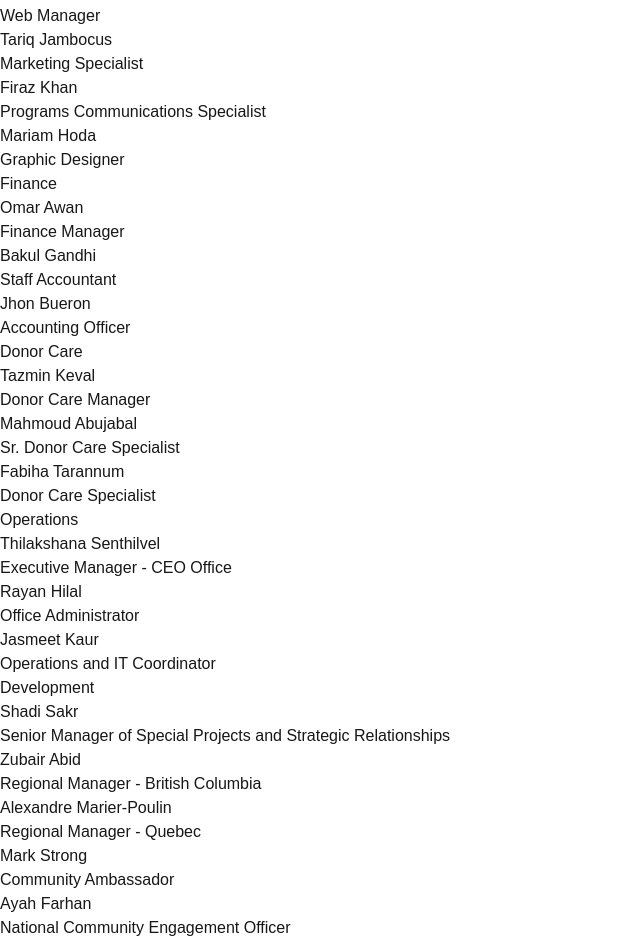
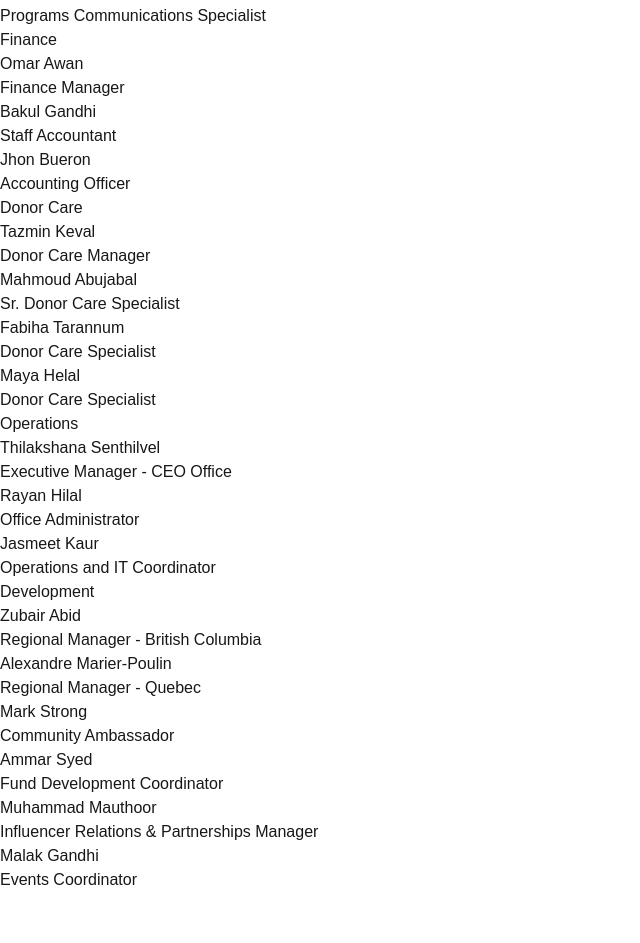
Before and after one commit to ziascode/teams, a Next.js app: page / in a window 1280 px wide. Shown: the part 980-1923 px from the top of the page, without its empty margins (0-640 px from the left). After the commit the page ends 1872 px from the top, so only its background shows below. Built offline with nearby package versions, Linux system fonts and the light colour scheme.

Commit message:
Added new team members and removed ex - employees

```diff
--- a/src/app/page.tsx
+++ b/src/app/page.tsx
@@ -77,22 +77,11 @@ const teamMembers = [
         quote: 'Education is our passport to the future, for tomorrow belongs to those who prepare for it today. - Malcolm X',
       },
       {
-        name: 'Musa Muhammad',
-        position: 'Programs Manager',
-        image: 'https://pennyappeal.ca/wp-content/uploads/2025/02/Musa-Muhammad-Programs-Managernewnewnew.jpg',
-        quote: 'Up up and away!',
-      },
-      {
         name: 'Saba Durrani',
         position: 'Grants Manager',
         image: 'https://pennyappeal.ca/wp-content/uploads/2025/02/Saba-Durrani-Grants-Managernewnewnew.jpg',
       },
-      {
-        name: 'Jenan Ghaly',
-        position: 'Program Support Officer',
-        image: 'https://pennyappeal.ca/wp-content/uploads/2024/03/Jenan.png',
-        quote: 'Never trust atoms; they make up everything',
-      },
+
       {
         name: 'Nimco Mohamed',
         position: 'Community Social Development Officer',
@@ -128,12 +117,7 @@ const teamMembers = [
         image: 'https://pennyappeal.ca/wp-content/uploads/2025/02/Firaz-Khan-Programs-Communications-Specialistnewnew.jpg',
         quote: 'Designing like there\'s no ctrl+z',
       },
-      {
-        name: 'Mariam Hoda',
-        position: 'Graphic Designer',
-        image: 'https://pennyappeal.ca/wp-content/uploads/2025/02/Mariam-Hoda-Graphic-Designernewnew.jpg',
-        quote: 'It\'s all good',
-      },
+
     ],
   },
   {
@@ -180,6 +164,12 @@ const teamMembers = [
         image: 'https://pennyappeal.ca/wp-content/uploads/2024/09/Untitled-design-3.png',
         quote: 'It’s only a crazy dream until you do it!',
       },
+      {
+        name: 'Maya Helal',
+        position: 'Donor Care Specialist',
+        image: 'https://pennyappeal.ca/wp-content/uploads/2025/06/Maya-Site.png',
+        quote: 'It’s only a crazy dream until you do it!',
+      },
     ],
   },
   {
@@ -209,12 +199,7 @@ const teamMembers = [
   {
     category: 'Development',
     members: [
-      {
-        name: 'Shadi Sakr',
-        position: 'Senior Manager of Special Projects and Strategic Relationships',
-        image: 'https://pennyappeal.ca/wp-content/uploads/2025/02/Shadi-Sakr-Senior-Manager-of-Special-Projects-and-Strategic-Relationshipsnewnewnew.jpg',
-        quote: 'Kindness is contagious',
-      },
+
       {
         name: 'Zubair Abid',
         position: 'Regional Manager - British Columbia',
@@ -233,12 +218,7 @@ const teamMembers = [
         image: 'https://pennyappeal.ca/wp-content/uploads/2020/10/Penny-Appeal-Staff-Illustrations_Mark.png',
         quote: 'It’s only a crazy dream until you do it!',
       },
-      {
-        name: 'Ayah Farhan',
-        position: 'National Community Engagement Officer',
-        image: 'https://pennyappeal.ca/wp-content/uploads/2025/02/Ayah-Farhan-National-Community-Engagement-Officernewnew.jpg',
-        quote: 'It’s only a crazy dream until you do it!',
-      },
+
       {
         name: 'Ammar Syed',
         position: 'Fund Development Coordinator',
@@ -247,8 +227,14 @@ const teamMembers = [
       },
       {
         name: 'Muhammad Mauthoor',
-        position: 'Event Coordinator',
+        position: 'Influencer Relations & Partnerships Manager',
         image: 'https://pennyappeal.ca/wp-content/uploads/2025/02/Muhammad-Mauthoor-Event-Coordinatornewnew.jpg',
+        quote: 'Nobody gets left behind!',
+      },
+      {
+        name: 'Malak Gandhi',
+        position: 'Events Coordinator',
+        image: 'https://pennyappeal.ca/wp-content/uploads/2025/06/pac-team-template-malak.png',
         quote: 'Nobody gets left behind!',
       },
     ],
```
